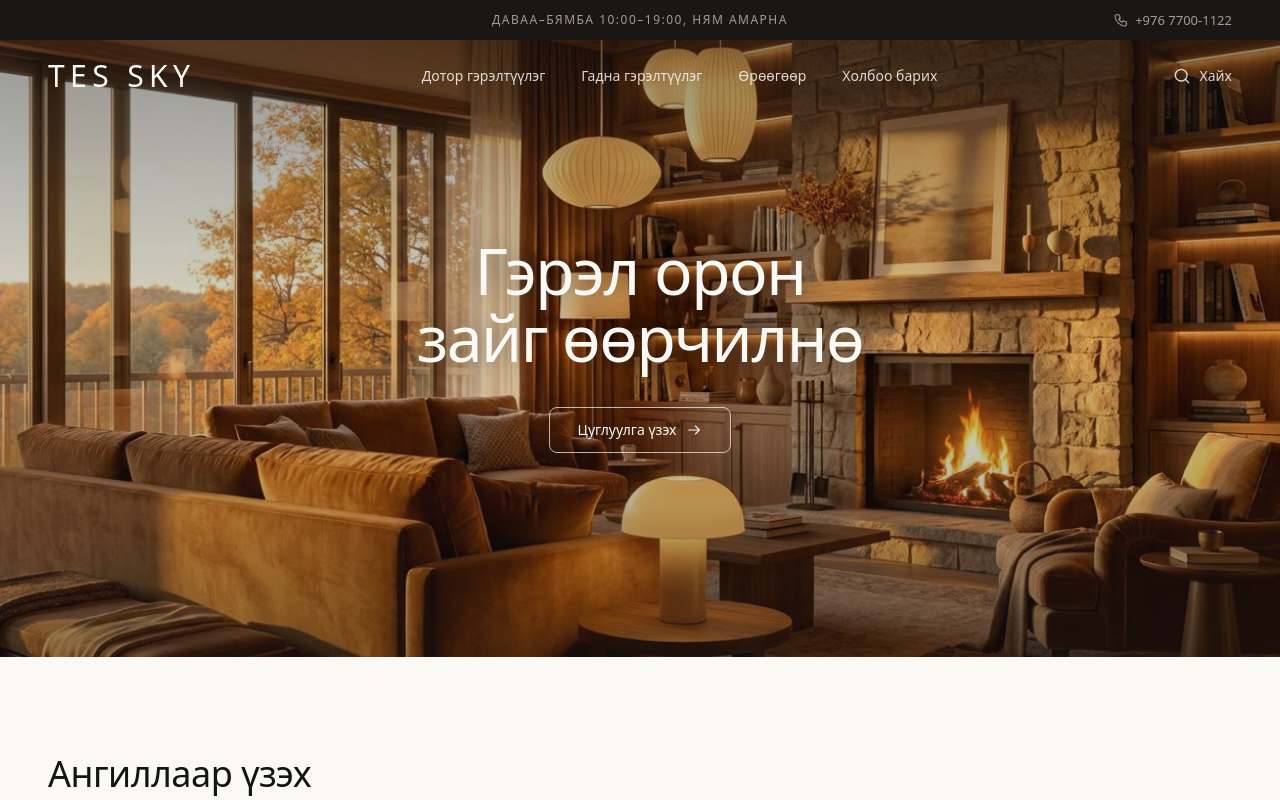
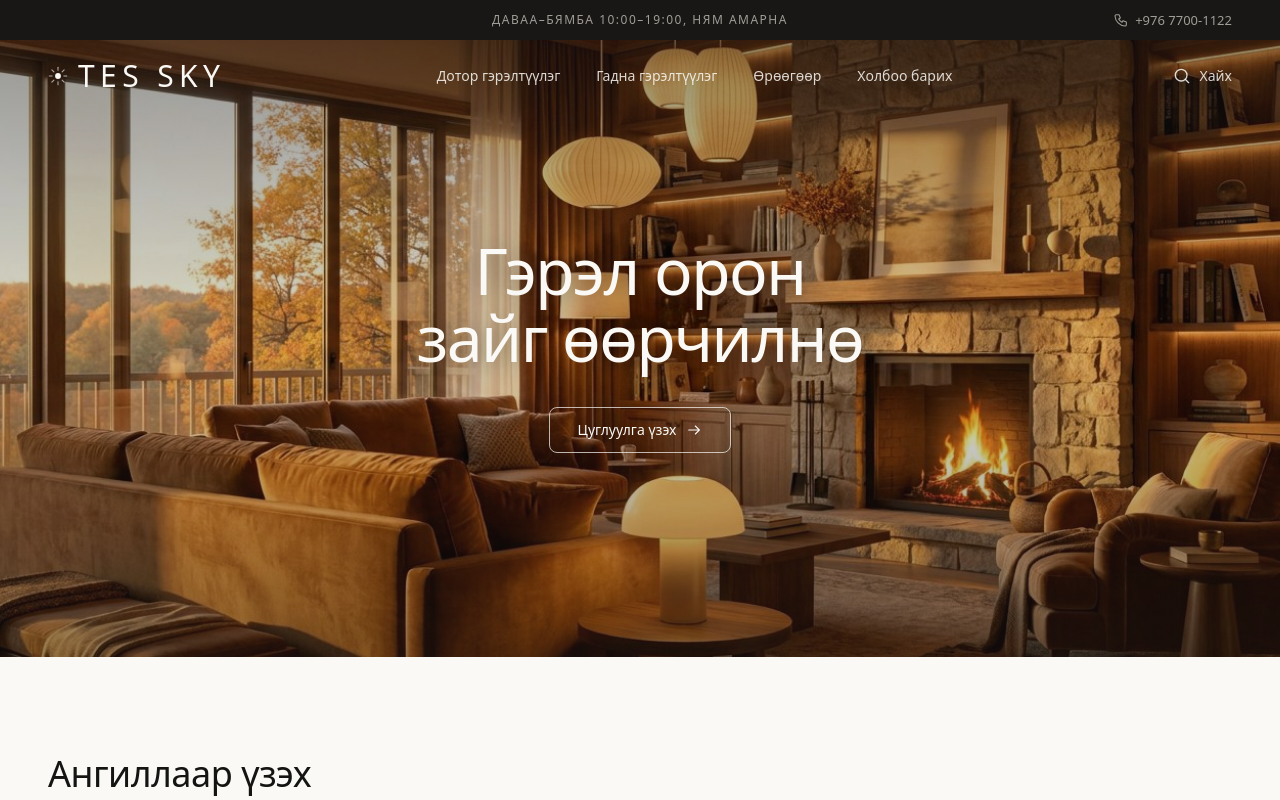
Before and after one commit to utubrbayarl-ctrl/gerel, a Next.js app in the folder web/: page / in a window 1280 px wide. Shown: the top 800 px of the page. Built offline with nearby package versions, Linux system fonts and the light colour scheme; a web font is replaced by a local one.

Commit message:
feat: Tes Sky лого компонент — туяаны тэмдэг + wordmark

```diff
--- a/web/src/components/layout/SiteFooter.tsx
+++ b/web/src/components/layout/SiteFooter.tsx
@@ -3,6 +3,7 @@ import { categories } from "@/data/categories";
 import { rooms } from "@/data/rooms";
 import { site } from "@/data/site";
 import { Container } from "@/components/ui/Container";
+import { Logo } from "@/components/ui/Logo";
 import { ClockIcon, MailIcon, MapPinIcon, PhoneIcon } from "@/components/ui/icons";
 
 const infoLinks = [
@@ -17,9 +18,7 @@ export function SiteFooter() {
     <footer className="bg-surface-dark text-on-dark-soft">
       <Container className="grid gap-12 py-16 md:grid-cols-2 lg:grid-cols-4">
         <div>
-          <p className="font-display text-2xl tracking-[0.18em] text-on-dark">
-            TES SKY
-          </p>
+          <Logo size="sm" className="text-on-dark" />
           <p className="type-body-sm mt-4 max-w-xs leading-relaxed">
             {site.description}
           </p>
--- a/web/src/components/layout/SiteHeader.tsx
+++ b/web/src/components/layout/SiteHeader.tsx
@@ -5,6 +5,7 @@ import { usePathname } from "next/navigation";
 import { useCallback, useEffect, useState } from "react";
 import { navItems } from "@/data/navigation";
 import { Container } from "@/components/ui/Container";
+import { Logo } from "@/components/ui/Logo";
 import { CloseIcon, MenuIcon, SearchIcon } from "@/components/ui/icons";
 import { MegaPanel } from "./MegaPanel";
 import { MobileMenu } from "./MobileMenu";
@@ -72,12 +73,8 @@ export function SiteHeader() {
         </button>
 
         {/* Лого */}
-        <Link
-          href="/"
-          onClick={closeAll}
-          className="font-display text-[26px] tracking-[0.18em] text-current lg:text-[30px]"
-        >
-          TES SKY
+        <Link href="/" onClick={closeAll} aria-label="Tes Sky — нүүр хуудас">
+          <Logo className="text-current" />
         </Link>
 
         {/* Төв цэс — desktop */}
--- /dev/null
+++ b/web/src/components/ui/Logo.tsx
@@ -0,0 +1,41 @@
+/**
+ * Брэндийн тэмдэг: туяа сацруулж буй гэрлийн цэг + TES SKY wordmark.
+ * Өнгө нь currentColor-оос удамшдаг тул цайвар/бараан аль ч дэвсгэрт зохино.
+ */
+export function Logo({
+  className = "",
+  size = "md",
+}: {
+  className?: string;
+  size?: "sm" | "md";
+}) {
+  const textSize = size === "sm" ? "text-[22px]" : "text-[26px] lg:text-[30px]";
+  const markSize = size === "sm" ? "size-4" : "size-5";
+
+  return (
+    <span
+      className={`inline-flex items-center gap-2.5 font-display tracking-[0.18em] ${textSize} ${className}`}
+    >
+      <svg
+        viewBox="0 0 24 24"
+        aria-hidden="true"
+        className={`${markSize} shrink-0`}
+        fill="none"
+        stroke="currentColor"
+      >
+        <circle cx="12" cy="12" r="3.5" fill="currentColor" stroke="none" />
+        <g strokeWidth="1.25" strokeLinecap="round" opacity="0.65">
+          <path d="M12 1.5v3.5" />
+          <path d="M12 19v3.5" />
+          <path d="M1.5 12h3.5" />
+          <path d="M19 12h3.5" />
+          <path d="M4.6 4.6l2.5 2.5" />
+          <path d="M16.9 16.9l2.5 2.5" />
+          <path d="M19.4 4.6l-2.5 2.5" />
+          <path d="M7.1 16.9l-2.5 2.5" />
+        </g>
+      </svg>
+      TES SKY
+    </span>
+  );
+}
```
Also changed, not shown: 1 other file (tests, documents, lock files or other folders).
